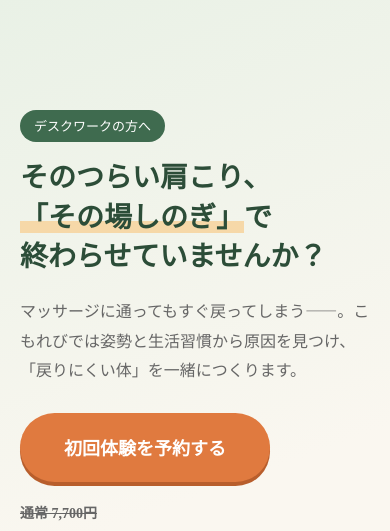
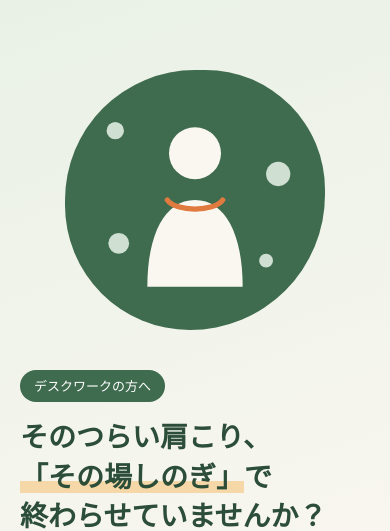
Before and after one commit to Inabe2929/portfolio, a plain HTML site: page lp-sample/index.html in a window 390 px wide. Shown: the part 123-654 px from the top of the page. Drawn offline with Linux system fonts and the light colour scheme; a web font is replaced by a local one.

Commit message:
LP: スマートフォンでメイン画像が表示されない問題を修正、スクリーンショット追加

```diff
--- a/lp-sample/index.html
+++ b/lp-sample/index.html
@@ -107,7 +107,7 @@ footer{background:var(--green-dk);color:#cfe0d3;text-align:center;padding:28px 0
 
 @media (max-width:820px){
   .hero .wrap,.access .wrap{grid-template-columns:1fr}
-  .hero-art{max-width:300px;margin:0 auto;order:-1}
+  .hero-art{width:100%;max-width:260px;margin:0 auto;order:-1}
   .cards,.voices{grid-template-columns:1fr}
   .steps{grid-template-columns:repeat(2,1fr)}
   .worries ul{grid-template-columns:1fr}
```
Also changed, not shown: lp-sample/screenshot_pc.png (added).
